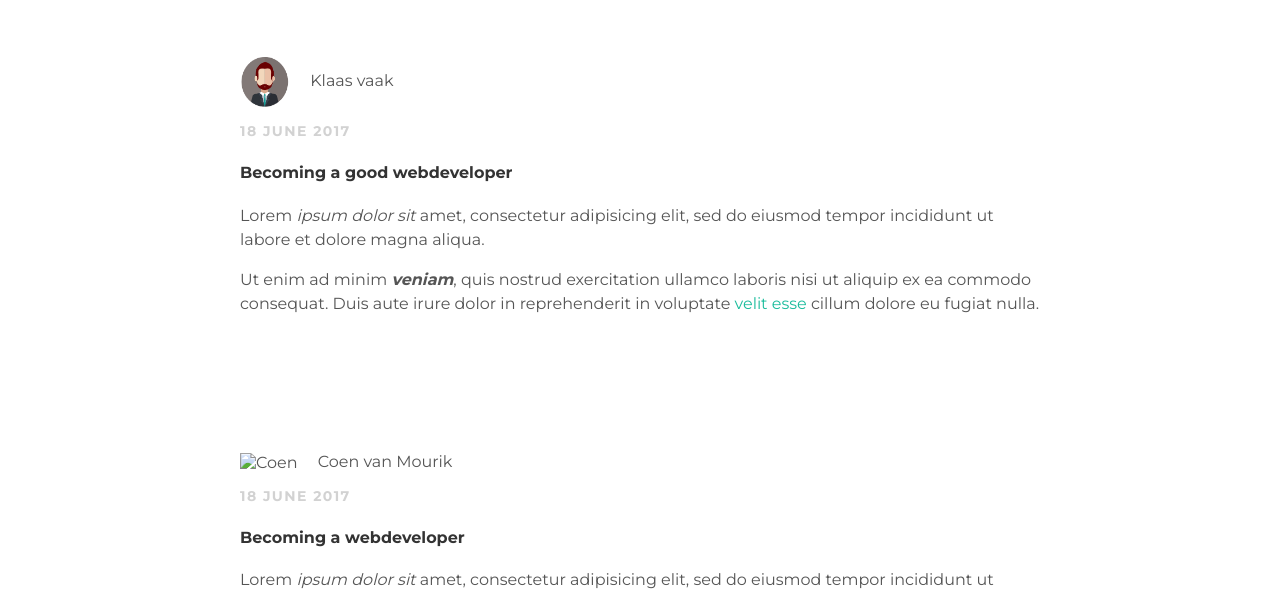
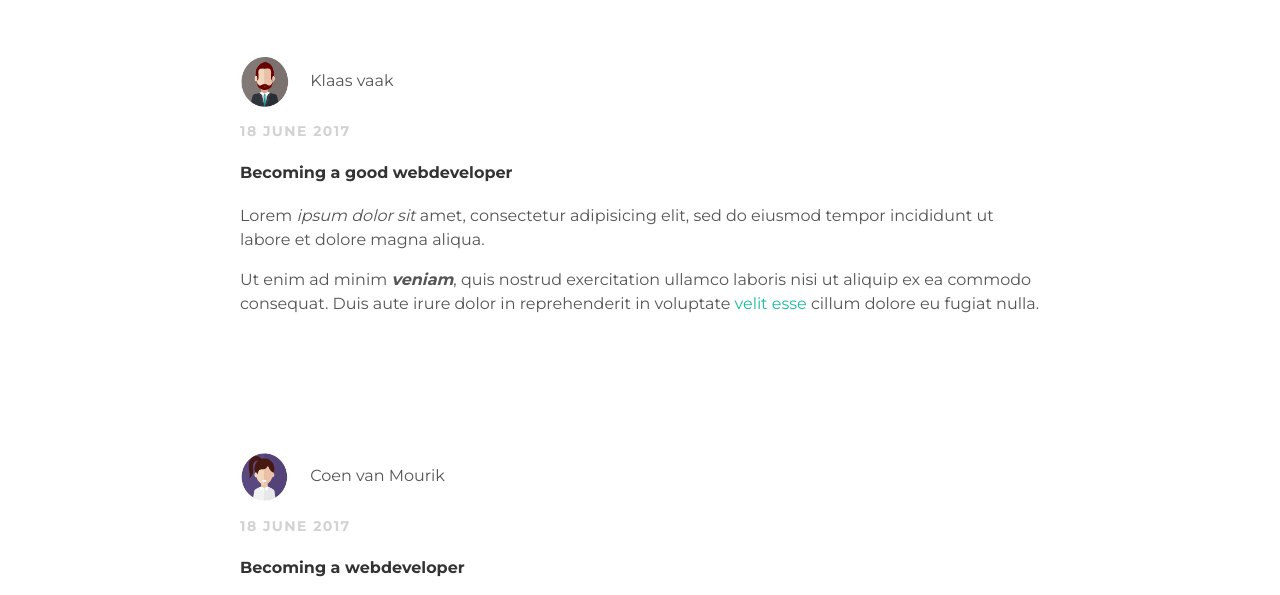
Before and after one commit to Unitedmonkies/unitedmonkies.github.io, a plain HTML site: page index.html in a window 1280 px wide. Shown: the part 153-748 px from the top of the page. Drawn offline with Linux system fonts and the light colour scheme; files whose address does not match are found by name.

Commit message:
Update index.html

```diff
--- a/index.html
+++ b/index.html
@@ -37,7 +37,7 @@
       <div class="container">
         <div class="post">
           <div class="post-author">
-            <img src="images/person-2.png" alt="Coen">
+            <img src="person-2.png" alt="Coen">
             <span>Coen van Mourik</span>
           </div>
           <p class="post-date">18 June 2017</p>
```
